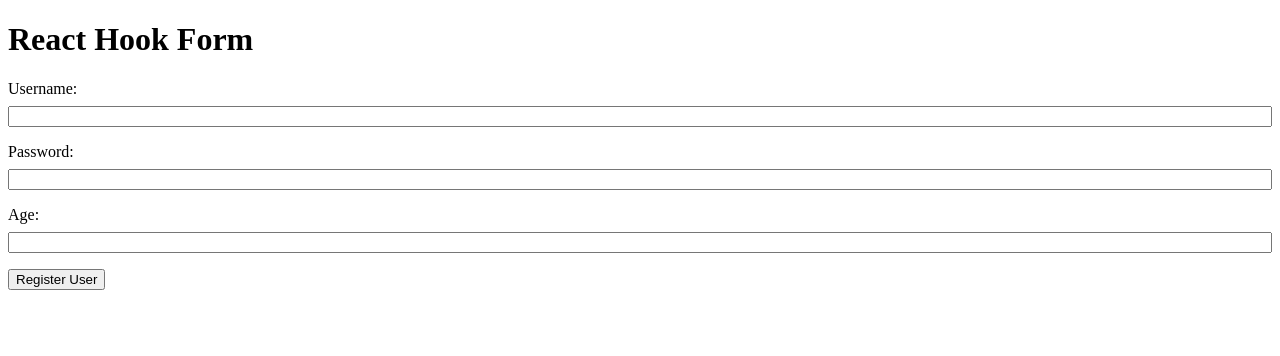
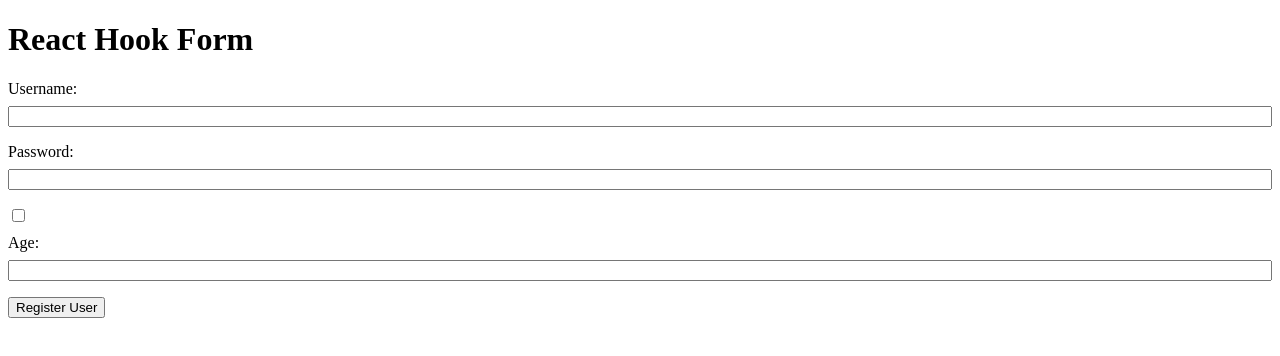
Before and after one commit to kasurbantal/react-basic, a Next.js app: page /RHFPage in a window 1280 px wide. Shown: the top 356 px of the page. Built offline with nearby package versions, Linux system fonts and the light colour scheme.

Commit message:
feat: add show password checkbox

```diff
--- a/src/pages/RHFPage.tsx
+++ b/src/pages/RHFPage.tsx
@@ -1,6 +1,7 @@
 import { useForm } from "react-hook-form";
 import { z } from "zod";
 import { zodResolver } from "@hookform/resolvers/zod";
+import { useState } from "react";
 
 // type RegisterFormSchema = {
 //   username: string;
@@ -21,6 +22,8 @@ const RHFPage = () => {
     resolver: zodResolver(registerFormSchema),
   });
 
+  const [showPassword, setShowPassword] = useState(false);
+
   const handleRegisterUser = (values: RegisterFormSchema) => {
     alert("Form Submitted!");
   };
@@ -40,10 +43,19 @@ const RHFPage = () => {
         </span>
 
         <label>Password:</label>
-        <input type="text" {...form.register("password")} />
+        <input
+          type={showPassword ? "text" : "password"}
+          {...form.register("password")}
+        />
         <span style={{ color: "red" }}>
           {form.formState.errors.password?.message}
         </span>
+        <label>
+          <input
+            type="checkbox"
+            onChange={(e) => setShowPassword(e.target.checked)}
+          />
+        </label>
 
         <label>Age:</label>
         <input type="text" {...form.register("age")} />
```
